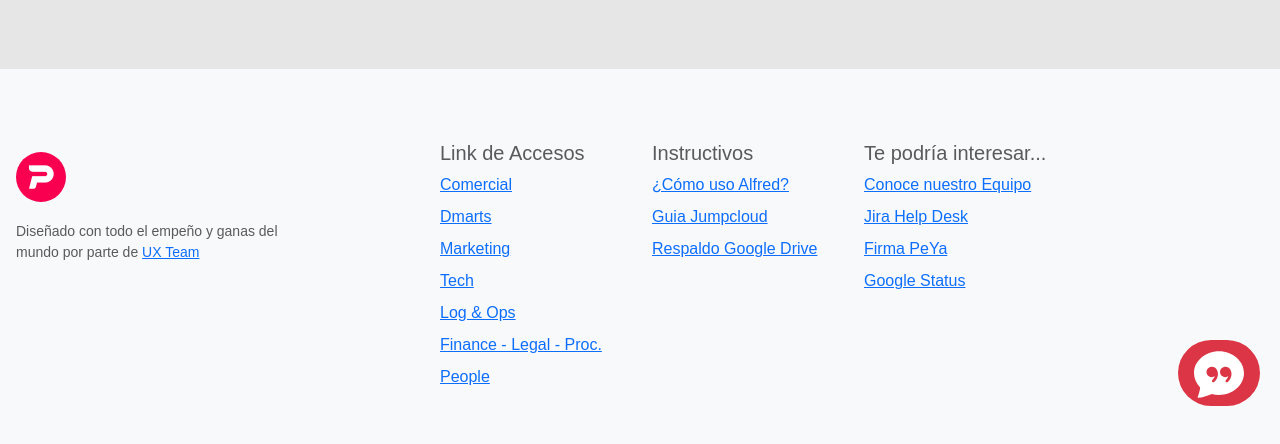
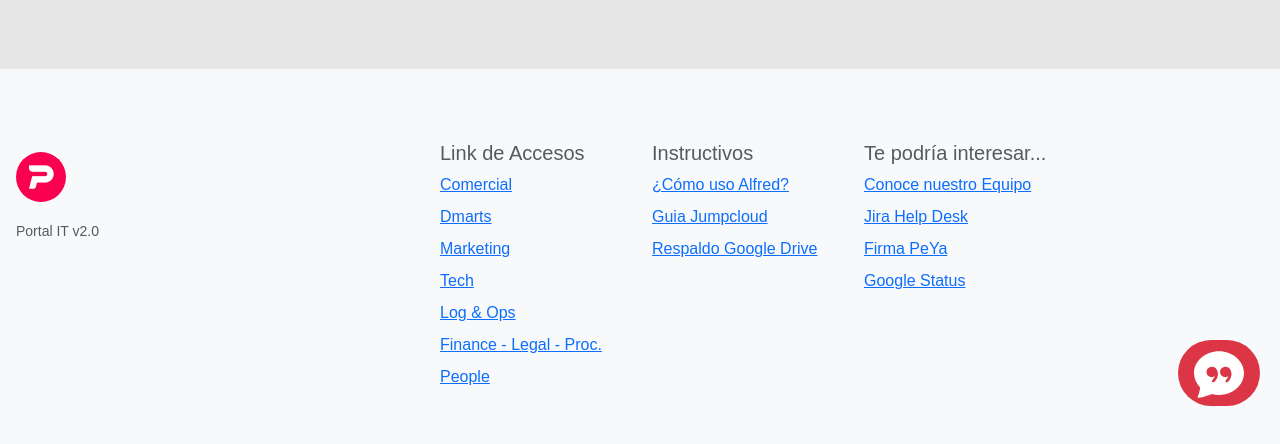
Before and after one commit to johaoenoc/katz-chatbot, a website: page login.html in a window 1280 px wide. Shown: the part 374-818 px from the top of the page. Drawn offline with nearby package versions, Linux system fonts and the light colour scheme.

Commit message:
Update login.html

```diff
--- a/login.html
+++ b/login.html
@@ -111,9 +111,7 @@
 
             </a>
             <ul class="list-unstyled small">
-              <li class="mb-2">Diseñado con todo el empeño y ganas del mundo por parte de <a href="uxteam"
-                  target="_blank">UX
-                  Team</a></li> <br>
+              <li class="mb-2">Portal IT v2.0</a></li> <br>
 
 
 
```
